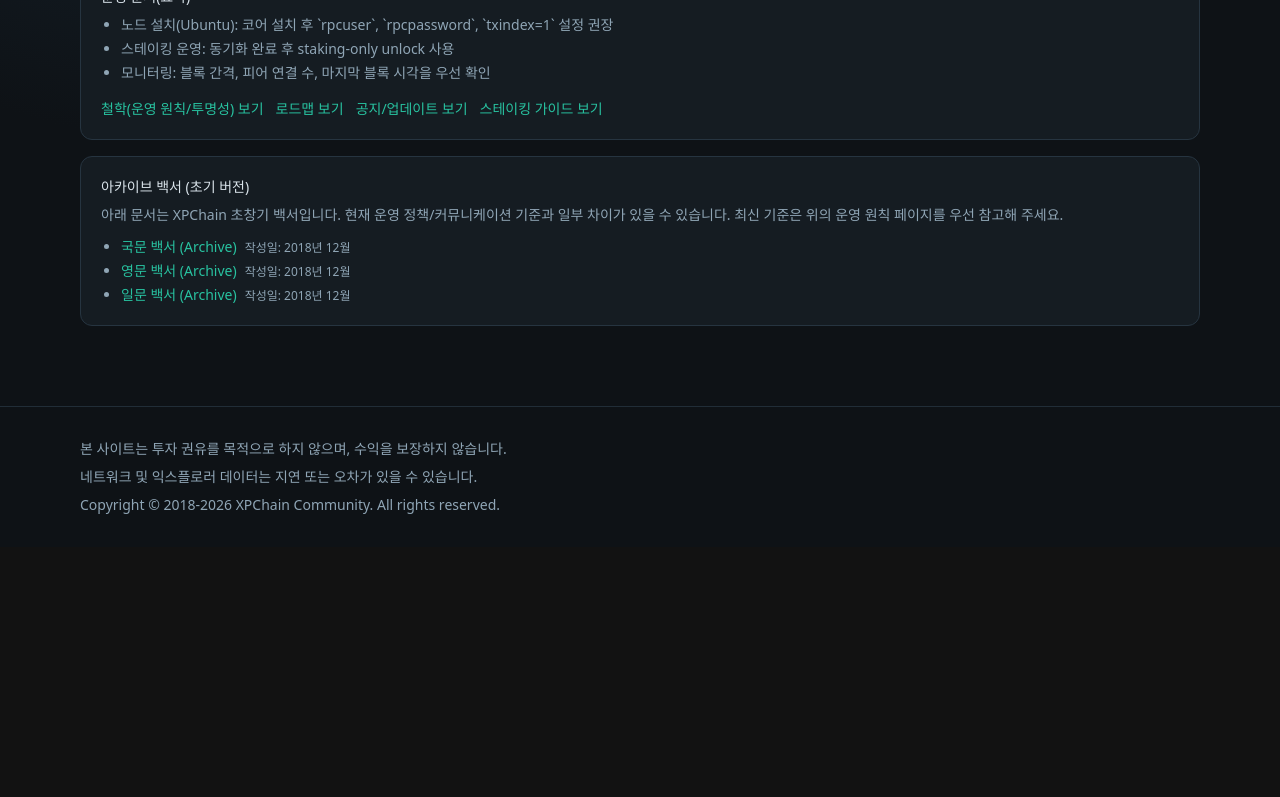
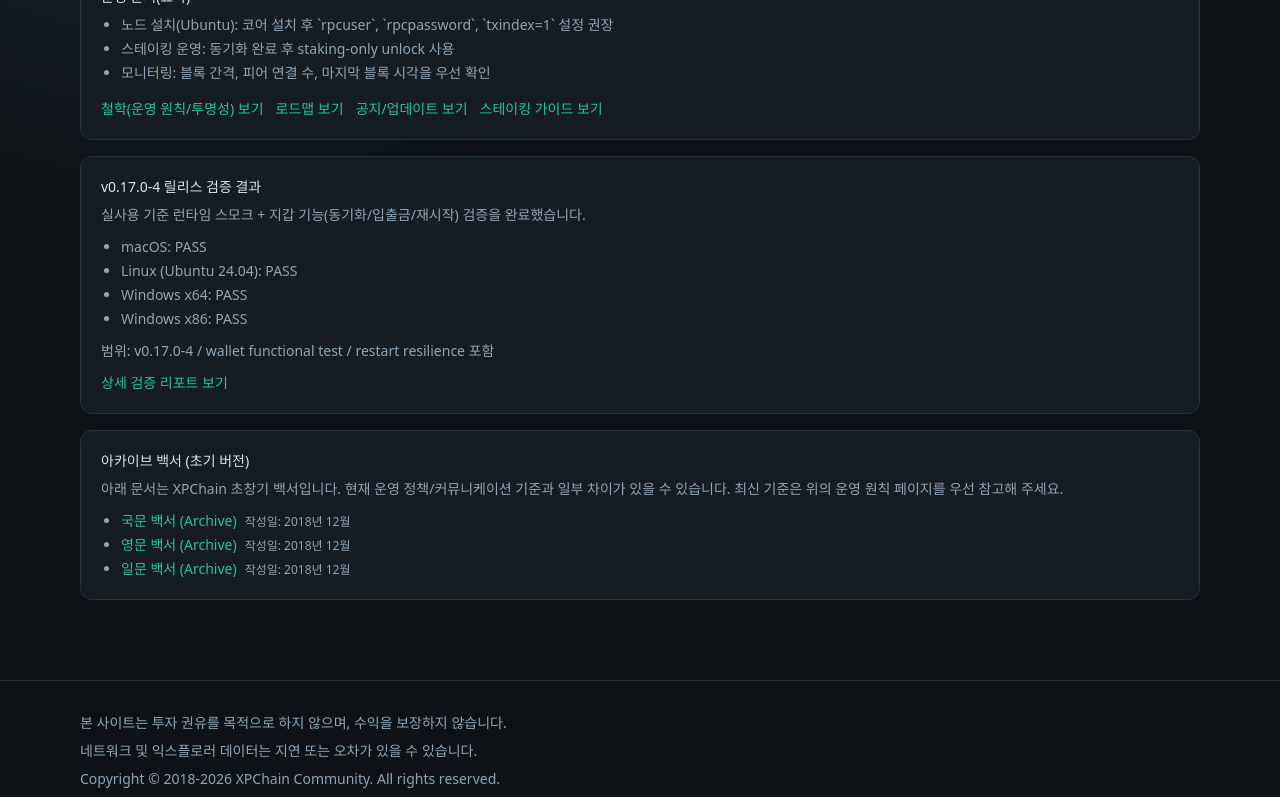
Before and after one commit to arnoldcho/xpchain-web, a Next.js app: page /docs in a window 1280 px wide. Shown: the part 561-1358 px from the top of the page. Before the commit the page ends 1108 px from the top, so only its background shows below. Built offline with nearby package versions, Linux system fonts and the light colour scheme.

Commit message:
Update docs with v0.17.0-4 validation and add notices

```diff
--- a/app/docs/page.tsx
+++ b/app/docs/page.tsx
@@ -65,6 +65,30 @@
         </div>
 
         <div className="panel p-5 text-sm text-mute">
+          <p className="text-text">v0.17.0-4 릴리스 검증 결과</p>
+          <p className="mt-2">
+            실사용 기준 런타임 스모크 + 지갑 기능(동기화/입출금/재시작) 검증을 완료했습니다.
+          </p>
+          <ul className="mt-3 list-disc space-y-1 pl-5">
+            <li>macOS: PASS</li>
+            <li>Linux (Ubuntu 24.04): PASS</li>
+            <li>Windows x64: PASS</li>
+            <li>Windows x86: PASS</li>
+          </ul>
+          <p className="mt-3">
+            범위: v0.17.0-4 / wallet functional test / restart resilience 포함
+          </p>
+          <a
+            href="https://github.com/arnoldcho/xpchain-community-core/blob/master/doc/release-validation-v0.17.0-4.md"
+            target="_blank"
+            rel="noreferrer"
+            className="mt-3 inline-block text-accent"
+          >
+            상세 검증 리포트 보기
+          </a>
+        </div>
+
+        <div className="panel p-5 text-sm text-mute">
           <p className="text-text">아카이브 백서 (초기 버전)</p>
           <p className="mt-2">
             아래 문서는 XPChain 초창기 백서입니다. 현재 운영 정책/커뮤니케이션 기준과 일부 차이가 있을 수 있습니다.
--- a/app/notices/page.tsx
+++ b/app/notices/page.tsx
@@ -1,6 +1,8 @@
 import { Section } from '@/components/Section';
 
 const notices = [
+  { date: '2026-02-26', title: '문서 페이지에 v0.17.0-4 릴리스 검증 결과(macOS/Linux/Windows x64/x86 PASS)를 반영했습니다.' },
+  { date: '2026-02-26', title: '블록체인 익스플로러 검색/주소 조회 성능 및 로딩 표시 개선 작업을 완료했습니다.' },
   { date: '2026-02-25', title: '문서 페이지에 XPC 1.0 기술 시리즈 Part 3(체인 사양)를 등록했습니다.' },
   { date: '2026-02-25', title: '문서 페이지에 XPC 1.0 기술 시리즈 Part 2(ABPoS)를 등록했습니다.' },
   { date: '2026-02-24', title: '문서 페이지에 XPC 1.0 기술 시리즈(Part 1)를 등록했습니다.' },
```
Also changed, not shown: 1 other file (tests, documents, lock files or other folders).
